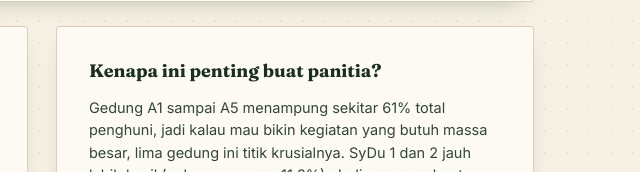
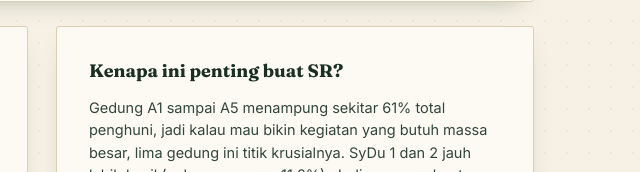
Before and after one commit to jackkyy13/Minat-Bakat-IA-63, a plain HTML site: page index.html in a window 1280 px wide. Shown: the part 1608-1780 px from the top of the page, 622-1262 px from the left. Drawn offline with Linux system fonts and the light colour scheme.

Commit message:
Change heading from 'panitia' to 'SR'

```diff
--- a/index.html
+++ b/index.html
@@ -255,7 +255,7 @@
           </div>
         </div>
         <div class="card">
-          <h3 style="font-size:18px;">Kenapa ini penting buat panitia?</h3>
+          <h3 style="font-size:18px;">Kenapa ini penting buat SR?</h3>
           <p style="font-size:14.5px; color:var(--ink-soft); margin-top:12px;">Gedung A1 sampai A5 menampung sekitar 61% total penghuni, jadi kalau mau bikin kegiatan yang butuh massa besar, lima gedung ini titik krusialnya. SyDu 1 dan 2 jauh lebih kecil (gabungan cuma 11,2%). Jadi, program buat mereka mungkin perlu format yang beda, nggak bisa disamain skalanya sama gedung A / ASTRI.</p>
         </div>
       </div>
```
